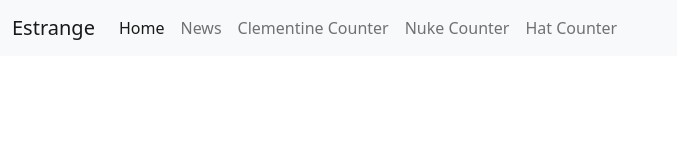
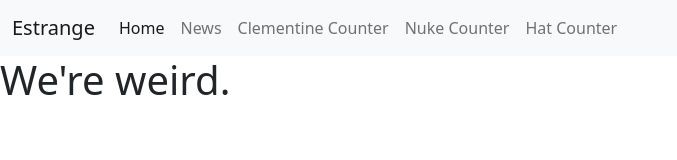
Before and after one commit to estrange-gov/estrange-gov.github.io, a plain HTML site: page index.html in a window 1280 px wide. Shown: the whole page, without its empty margins (0-677 px from the left). Drawn offline with nearby package versions, Linux system fonts and the light colour scheme.

Commit message:
Update index.html

```diff
--- a/index.html
+++ b/index.html
@@ -34,5 +34,8 @@
   </div>
 </nav>
 
+  <h1>We're weird.</h1>
+
+
 
 </html>
```
